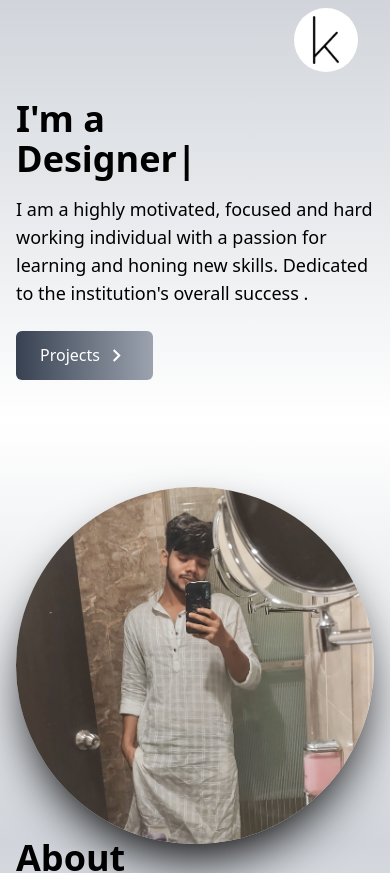
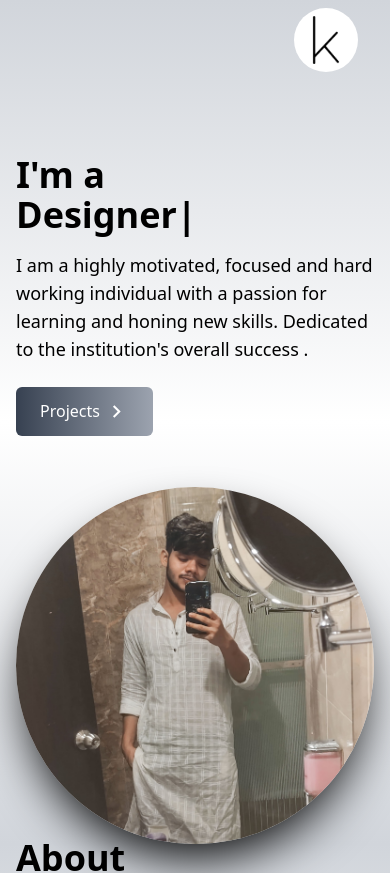
Before and after one commit to Kamran-007-lab/Portfolio, a React (Vite) app: page / in a window 390 px wide. Shown: the top 873 px of the page. Built offline with nearby package versions, Linux system fonts and the light colour scheme; a web font is replaced by a local one.

Commit message:
Fixed mobile navbar

```diff
--- a/src/components/Home.jsx
+++ b/src/components/Home.jsx
@@ -13,7 +13,7 @@ const Home = () => {
       className="h-screen w-full bg-gradient-to-b from-gray-300 via-white to-gray-300"
     >
       <div className="max-w-screen-lg mx-auto flex flex-col items-center justify-center h-full px-4 md:flex-row lg:gap-x-12">
-        <div className="flex flex-col justify-center h-full w-full">
+        <div className="flex flex-col justify-center  mt-28 md:mt-0 h-full w-full">
           <motion.h2
             variants={fadeIn("up", 0.3)}
             initial="hidden"
--- a/src/components/Navbar.jsx
+++ b/src/components/Navbar.jsx
@@ -54,7 +54,7 @@ const Navbar = () => {
         onClick={() => setNav(!nav)}
         className="cursor-pointer pr-4 z-10 text-black md:hidden"
       >
-        {nav ? <FaTimes size={50} /> : <img src={k} className="h-16 w-16 rounded-full"/>}
+        {nav ? <FaTimes size={50} /> : <img src={k} className="h-16 w-16 rounded-full hover:scale-125 duration-200"/>}
       </div>
 
       {nav && (
```
